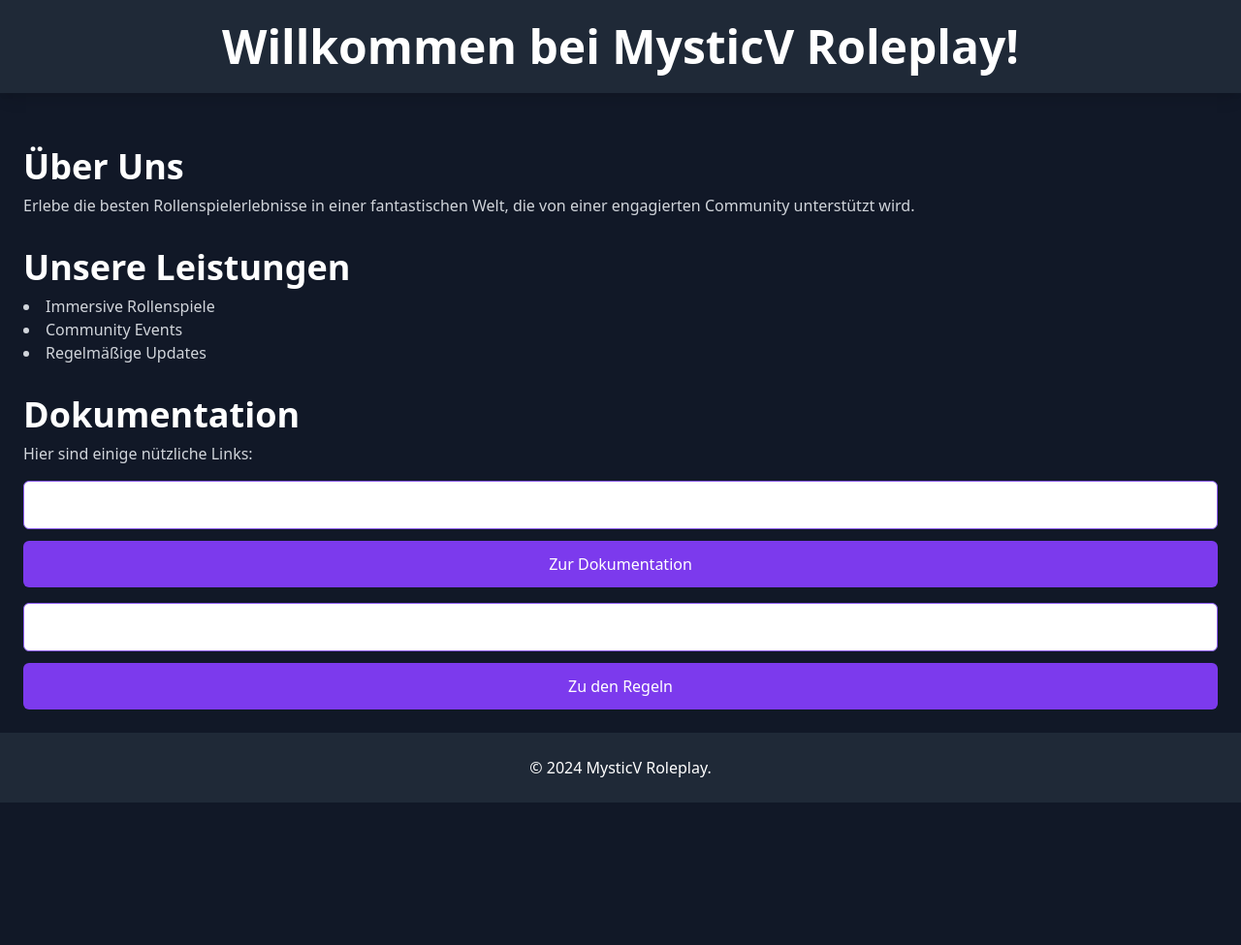
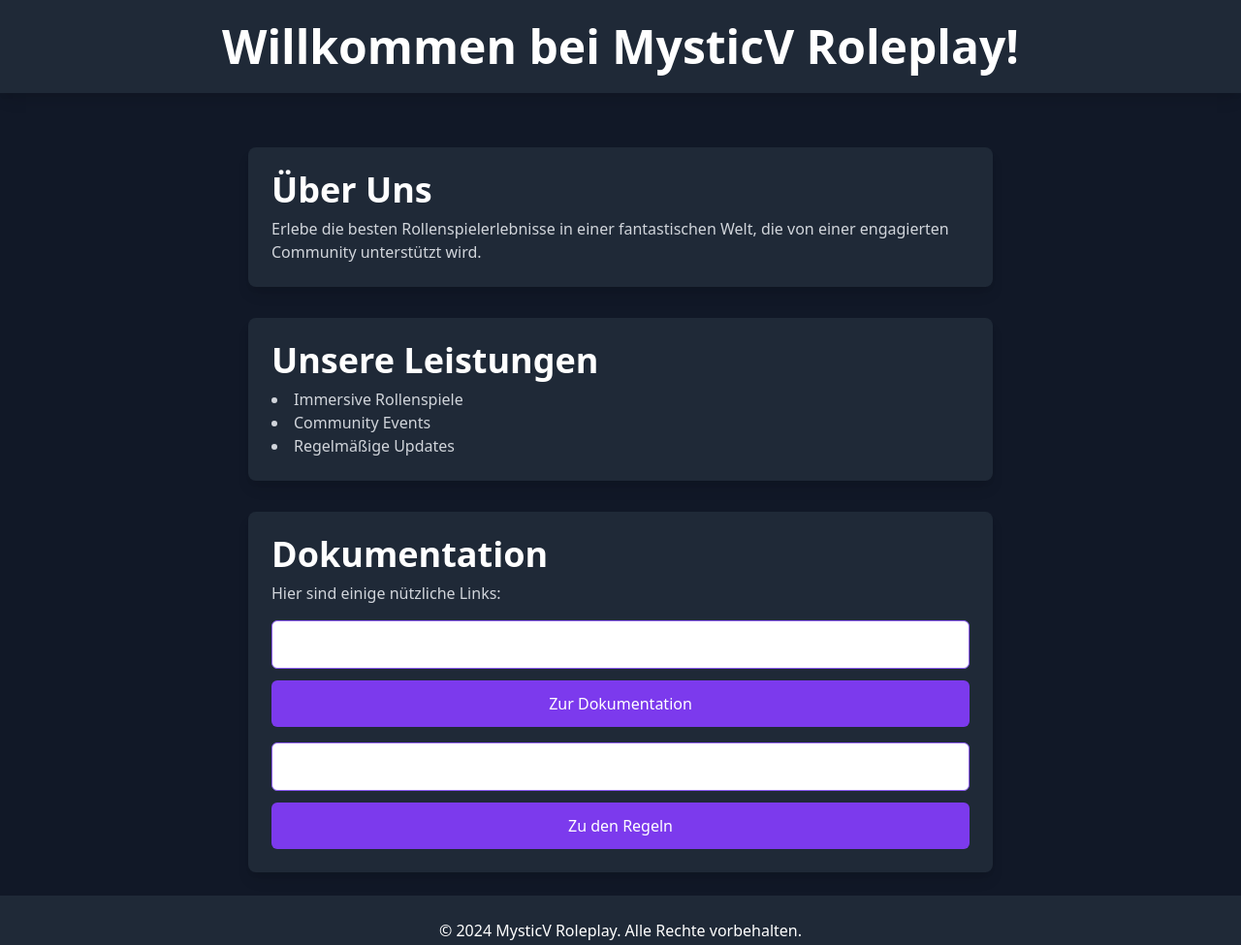
Before and after one commit to MysticV-Roleplay/mysticv-roleplay.github.io, a plain HTML site: page index.html in a window 1280 px wide. Shown: the whole page at 97% size. Before the commit the page ends 828 px from the top, so only its background shows below. Drawn offline with nearby package versions, Linux system fonts and the light colour scheme.

Commit message:
Update index.html

```diff
--- a/index.html
+++ b/index.html
@@ -13,12 +13,12 @@
     <header class="bg-gray-800 p-6 shadow-lg">
         <h1 class="text-5xl font-bold text-center">Willkommen bei MysticV Roleplay!</h1>
     </header>
-    <main class="p-6">
-        <section class="mt-8">
+    <main class="flex flex-col items-center p-6">
+        <section class="bg-gray-800 rounded-lg shadow-lg p-6 mt-8 w-full max-w-3xl">
             <h2 class="text-4xl font-semibold">Über Uns</h2>
             <p class="mt-2 text-gray-300">Erlebe die besten Rollenspielerlebnisse in einer fantastischen Welt, die von einer engagierten Community unterstützt wird.</p>
         </section>
-        <section class="mt-8">
+        <section class="bg-gray-800 rounded-lg shadow-lg p-6 mt-8 w-full max-w-3xl">
             <h2 class="text-4xl font-semibold">Unsere Leistungen</h2>
             <ul class="list-disc list-inside mt-2 text-gray-300">
                 <li>Immersive Rollenspiele</li>
@@ -26,7 +26,7 @@
                 <li>Regelmäßige Updates</li>
             </ul>
         </section>
-        <section class="mt-8">
+        <section class="bg-gray-800 rounded-lg shadow-lg p-6 mt-8 w-full max-w-3xl">
             <h2 class="text-4xl font-semibold">Dokumentation</h2>
             <p class="mt-2 text-gray-300">Hier sind einige nützliche Links:</p>
             <div class="mt-4">
@@ -44,7 +44,7 @@
         </section>
     </main>
     <footer class="bg-gray-800 text-white p-6 text-center">
-        <p>&copy; 2024 MysticV Roleplay.</p>
+        <p>&copy; 2024 MysticV Roleplay. Alle Rechte vorbehalten.</p>
     </footer>
 </body>
 
```
